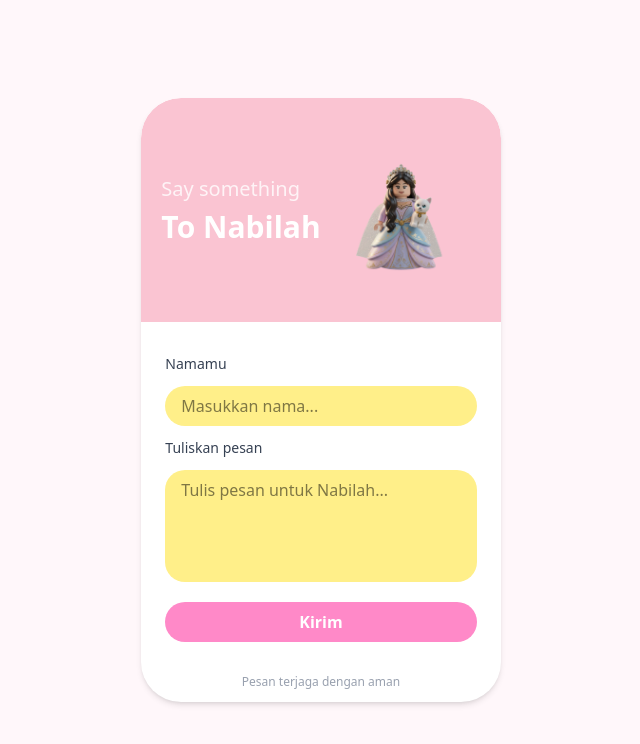
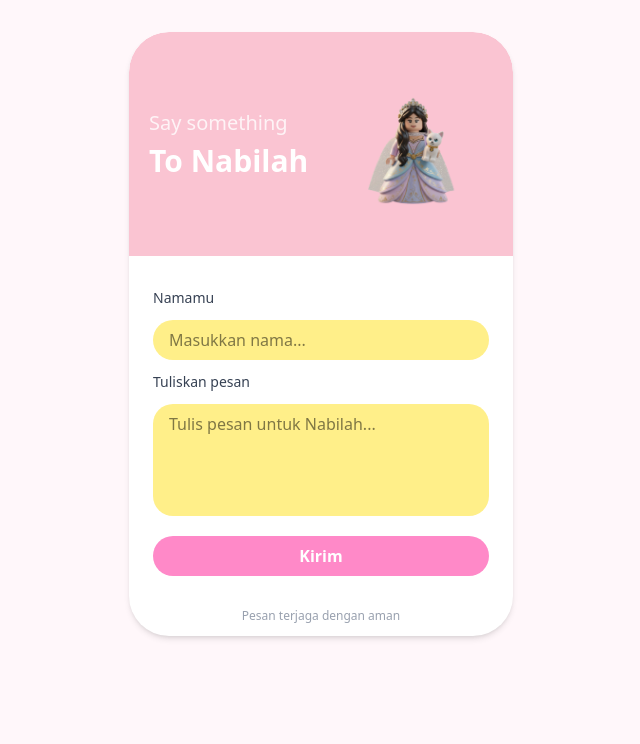
Before and after one commit to Azfdfkhz/NabilaKece, a React (Vite) app: page / in a window 1280 px wide. Shown: the top 744 px of the page, without its empty margins (319-959 px from the left). Built offline with nearby package versions, Linux system fonts and the light colour scheme; no server answers; the HTML template or start-up script is replaced by a standard one.

Commit message:
Update App.jsx

```diff
--- a/src/App.jsx
+++ b/src/App.jsx
@@ -4,17 +4,27 @@ import MessagesPage from "./components/MessagesPage";
 
 export default function App() {
   return (
-<div className="min-h-screen bg-[#FFF7FA] flex flex-col items-center justify-center">
+    <div className="min-h-screen bg-[#FFF7FA] flex flex-col items-center justify-start px-4 py-8">
       <Routes>
+        {/* Halaman utama dengan form */}
         <Route
           path="/"
           element={
-            <div className="flex flex-col items-center gap-4">
+            <div className="flex flex-col gap-6 w-full max-w-md mx-auto">
               <MessageForm />
             </div>
           }
         />
-        <Route path="/view" element={<MessagesPage />} />
+
+        {/* Halaman view messages */}
+        <Route
+          path="/view"
+          element={
+            <div className="flex flex-col gap-6 w-full max-w-2xl mx-auto">
+              <MessagesPage />
+            </div>
+          }
+        />
       </Routes>
     </div>
   );
```
